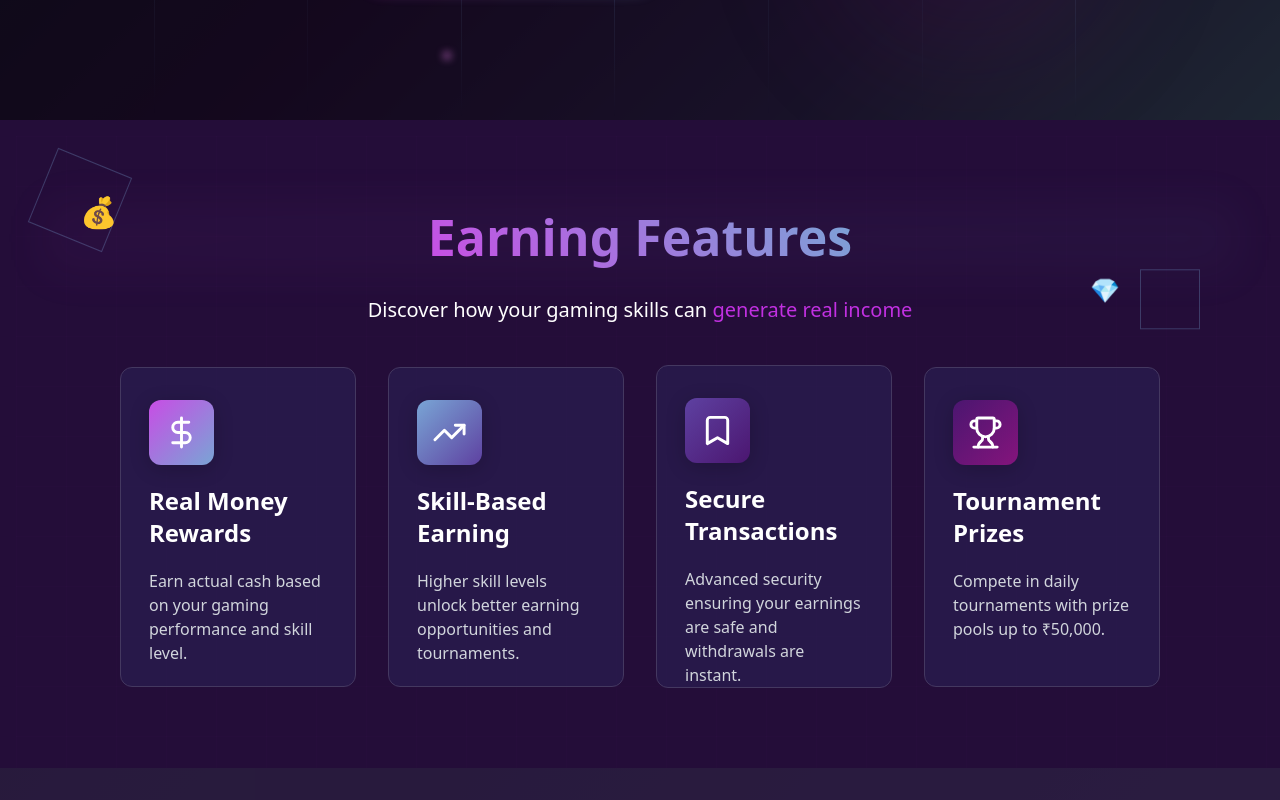
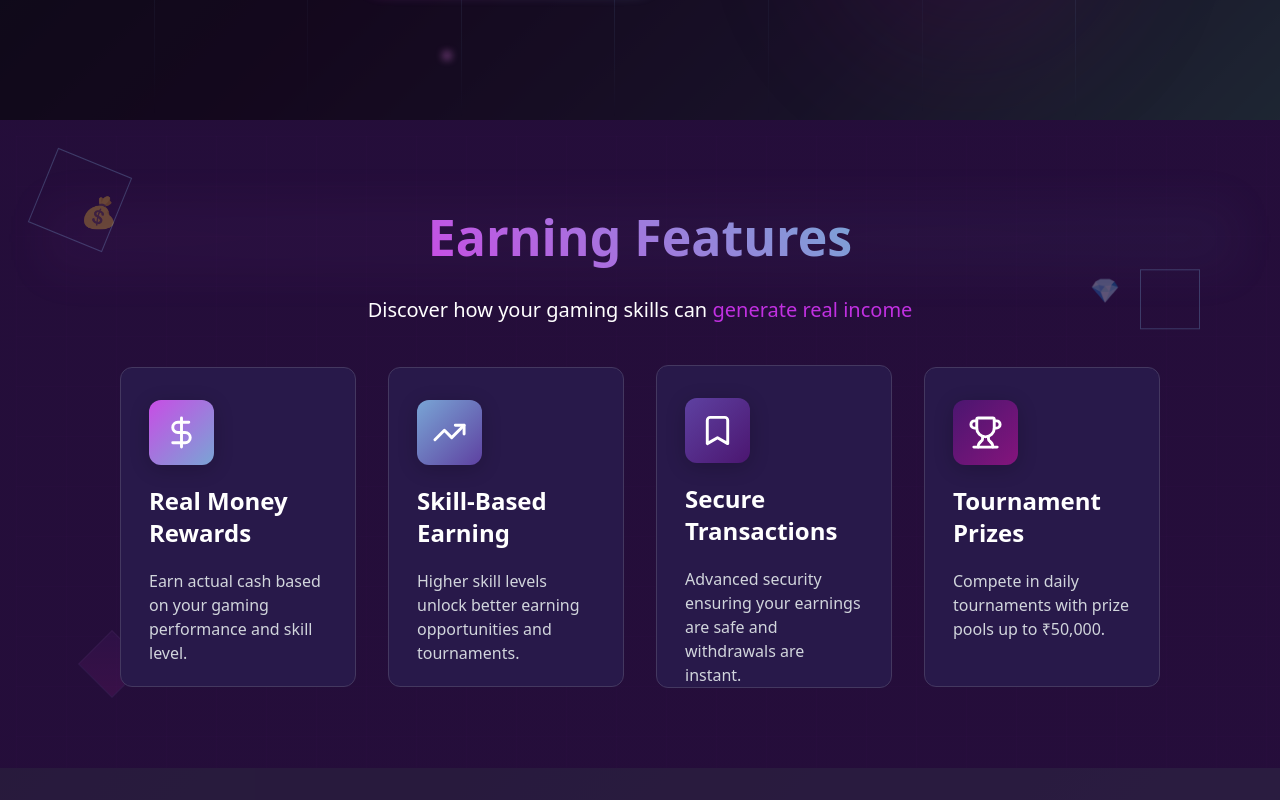
Before and after one commit to aadityasigdel/Kryzox, a React (Vite) app: page / in a window 1280 px wide. Shown: the part 760-1560 px from the top of the page. Built offline with nearby package versions, Linux system fonts and the light colour scheme.

Commit message:
add small element in feature1 for better ui

```diff
--- a/src/components/Features/Feature1/Feature1.jsx
+++ b/src/components/Features/Feature1/Feature1.jsx
@@ -8,6 +8,16 @@ const Feature1 = () => {
       className=" relative h-[auto] w-full bg-[#240d39] text-white text-center py-20 px-5 md:px-10 overflow-hidden"
       id="features"
     >
+      {/* Enhanced background with moving elements */}
+      <div className="absolute inset-0">
+        <div
+          className="absolute inset-0 opacity-30"
+          style={{
+            background:
+              "linear-gradient(135deg, rgba(43, 32, 85, 0.1), rgba(75, 22, 112, 0.1))",
+          }}
+        ></div>
+      </div>
       {/* grid design*/}
       <div className="absolute inset-0 opacity-20 z-0">
         <div
@@ -30,7 +40,10 @@ const Feature1 = () => {
           animationDuration: "100s",
         }}
       ></div>
-      <span className="absolute top-20 left-20 text-3xl animate-bounce">
+      <span
+        className="absolute top-20 left-20 text-3xl opacity-30 animate-bounce"
+        style={{ color: "#c84de5" }}
+      >
         💰
       </span>
       {/* geometry shape right hand side */}
@@ -41,10 +54,21 @@ const Feature1 = () => {
             borderColor: "rgba(121, 165, 213, 0.3)",
           }}
         ></div>
-        <span className="absolute top-40 right-40 text-2xl z-0 animate-bounce">
+        <span
+          className="absolute top-40 right-40 text-2xl z-0  opacity-30 animate-bounce"
+          style={{ color: "#79a5d5", animationDelay: "1s" }}
+        >
           💎
         </span>
       </div>
+      {/* geometry shape bottom hand side */}
+      <div
+        className="absolute bottom-10 left-20 md:bottom-20 md:left-22 w-12 h-12 border rotate-45 animate-pulse"
+        style={{
+          borderColor: "rgba(121, 165, 213, 0.3)",
+          background: "linear-gradient(135deg, #4b1670, #84147c)",
+        }}
+      ></div>
       <h1 className="heading-text text-[30px] md:text-[50px] font-semibold text-[#BA5CE2] z-10 pb-5">
         <span
           className=" text-transparent bg-clip-text"
--- a/src/components/Features/Feature1/FeatureCard1.jsx
+++ b/src/components/Features/Feature1/FeatureCard1.jsx
@@ -67,11 +67,7 @@ const FeatureCard1 = ({
     <div
       className={clsx(
         "group relative parent-container z-10 min-h-[320px] w-full border border-[#443860] md:max-w-[300px] bg-[#28194A] rounded-xl text-left flex flex-col gap-5 pt-8 duration-500 ease-in-out hover:border-[#c84de5] hover:scale-105 md:hover:scale-110 px-7"
-      )}
-      style={{
-        backgroundColor: "rgba(43, 32, 85, 0.6)",
-      }}
-    >
+      )}>
       {/* 4 circle for ping effect */}
       <div className="absolute h-[10px] w-[10px] left-[3%] top-[5%] z-10 rounded-full transition-colors group-hover:bg-[#c84de5] animate-ping"></div>
       <div
--- a/src/components/Navbar/NavBar.jsx
+++ b/src/components/Navbar/NavBar.jsx
@@ -14,7 +14,7 @@ const navLinks = [
 // logo design
 const Logo = () => {
   return (
-    <div className="logo flex relative font-bold text-2xl">
+    <div className="logo flex relative font-bold text-2xl shadow-2xl">
       <span>KRYZOX</span>
       <span className="top-logo-container">
         <span className="logo-dollar animate-pulse z-10">💰</span>
```
